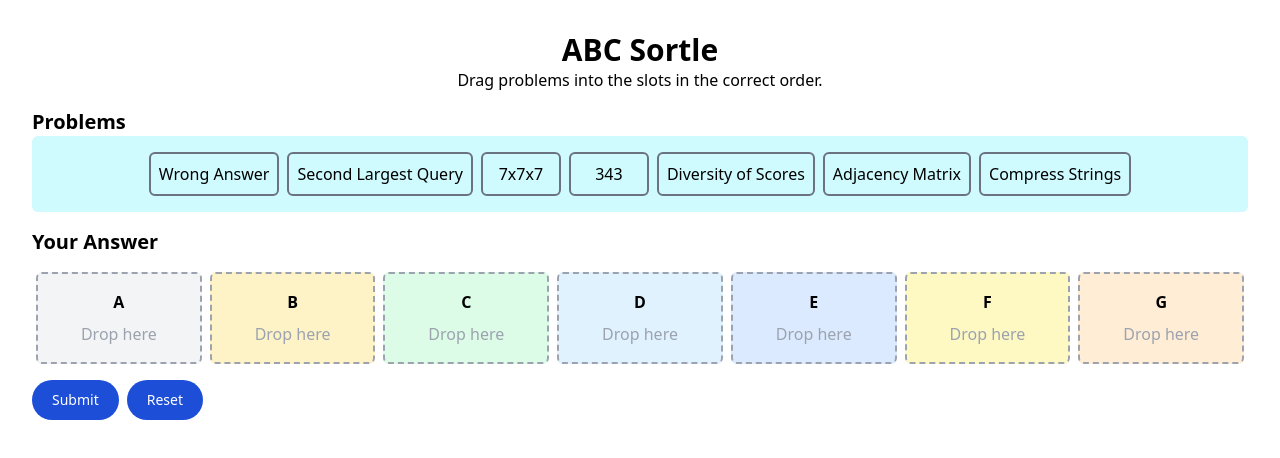
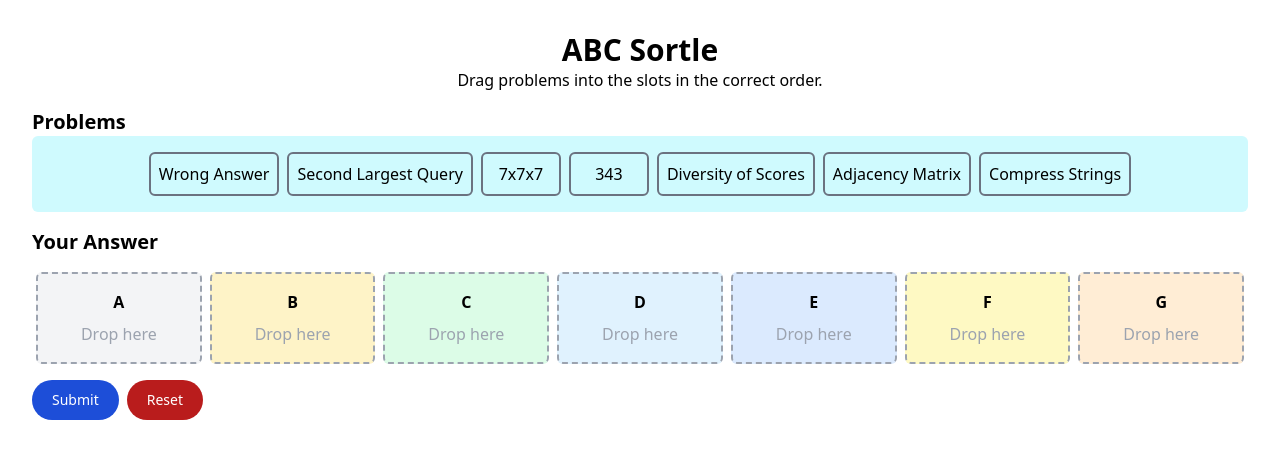
Before and after one commit to Hyoka7/sortle, a Next.js app: page / in a window 1280 px wide. Shown: the top 458 px of the page. Built offline with nearby package versions, Linux system fonts and the light colour scheme.

Commit message:
clsx入れてみた

```diff
--- a/src/app/components/sortle/AnswerSlot.tsx
+++ b/src/app/components/sortle/AnswerSlot.tsx
@@ -1,5 +1,6 @@
 "use client";
 import { useDroppable } from "@dnd-kit/core";
+import clsx from "clsx";
 import SortableSlotItem from "./SortableSlotItem";
 import type { Problem } from "./types";
 
@@ -26,11 +27,16 @@ export default function AnswerSlot({
     index: number;
 }) {
     const { setNodeRef, isOver } = useDroppable({ id });
-    const bgClass = isOver ? "bg-blue-200" : bgColors[index];
     return (
         <div
             ref={setNodeRef}
-            className={`flex flex-col flex-1 border-2 border-dashed border-gray-400 rounded-md m-1 p-4 min-w-[120px] text-center  ${bgClass}`}
+            className={clsx(
+                "flex flex-col flex-1 border-2 border-dashed border-gray-400 rounded-md m-1 p-4 min-w-[120px] text-center",
+                {
+                    "bg-blue-200": isOver,
+                    [bgColors[index]]: !isOver,
+                }
+            )}
         >
             <div className="font-bold mb-2">{label}</div>
             {problem ? (
--- a/src/app/components/sortle/Game.tsx
+++ b/src/app/components/sortle/Game.tsx
@@ -1,6 +1,7 @@
 "use client";
 import { DndContext, pointerWithin, rectIntersection, CollisionDetection } from "@dnd-kit/core";
 import { SortableContext, rectSortingStrategy } from "@dnd-kit/sortable";
+import clsx from "clsx";
 import ProblemPool from "./ProblemPool";
 import AnswerSlot from "./AnswerSlot";
 import { useSortleGame } from "./useSortleGame";
@@ -45,8 +46,26 @@ export default function Game() {
             </DndContext>
 
             <div className="mt-3">
-                <button onClick={checkAnswer} className="text-white bg-blue-700 hover:bg-blue-800 focus:outline-none focus:ring-4 focus:ring-blue-300 font-medium rounded-full text-sm px-5 py-2.5 text-center me-2 mb-2 dark:bg-blue-600 dark:hover:bg-blue-700 dark:focus:ring-blue-800">Submit</button>
-                <button onClick={reset} className="text-white bg-blue-700 hover:bg-blue-800 focus:outline-none focus:ring-4 focus:ring-red-300 font-medium rounded-full text-sm px-5 py-2.5 text-center me-2 mb-2 dark:bg-red-600 dark:hover:bg-red-700 dark:focus:ring-red-800">Reset</button>
+                <button
+                    onClick={checkAnswer}
+                    className={clsx(
+                        "text-white font-medium rounded-full text-sm px-5 py-2.5 text-center me-2 mb-2 focus:outline-none focus:ring-4",
+                        "bg-blue-700 hover:bg-blue-800 focus:ring-blue-300",
+                        "dark:bg-blue-600 dark:hover:bg-blue-700 dark:focus:ring-blue-800"
+                    )}
+                >
+                    Submit
+                </button>
+                <button
+                    onClick={reset}
+                    className={clsx(
+                        "text-white font-medium rounded-full text-sm px-5 py-2.5 text-center me-2 mb-2 focus:outline-none focus:ring-4",
+                        "bg-red-700 hover:bg-red-800 focus:ring-red-300",
+                        "dark:bg-red-600 dark:hover:bg-red-700 dark:focus:ring-red-800"
+                    )}
+                >
+                    Reset
+                </button>
             </div>
 
             {result && <h2 className="mt-3 text-lg font-semibold">{result}</h2>}
--- a/src/app/components/sortle/ProblemPool.tsx
+++ b/src/app/components/sortle/ProblemPool.tsx
@@ -1,5 +1,6 @@
 "use client";
 import { useDroppable } from "@dnd-kit/core";
+import clsx from "clsx";
 import SortableItem from "./SortableItem";
 import type { Problem } from "./types";
 
@@ -9,7 +10,12 @@ export default function ProblemPool({ problems }: { problems: Problem[] }) {
     return (
         <div
             ref={setNodeRef}
-            className={`flex flex-wrap justify-center p-3 rounded-md bg-cyan-100 ${isOver ? "bg-green-100" : ""}`}
+            className={clsx(
+                "flex flex-wrap justify-center p-3 rounded-md bg-cyan-100",
+                {
+                    "bg-green-100": isOver,
+                }
+            )}
         >
             {problems.map((p) => (
                 <SortableItem key={p.id} id={p.id} name={p.name} className="m-1" />
--- a/src/app/components/sortle/SortableItem.tsx
+++ b/src/app/components/sortle/SortableItem.tsx
@@ -1,5 +1,6 @@
 "use client";
 import { useSortable } from "@dnd-kit/sortable";
+import clsx from "clsx";
 import { CSS } from "@dnd-kit/utilities";
 
 type Props = {
@@ -16,9 +17,10 @@ export default function SortableItem({ id, name, className }: Props) {
             ref={setNodeRef}
             {...attributes}
             {...listeners}
-            className={`p-2 m-1 rounded-md cursor-grab min-w-[80px] text-center border-2 border-gray-500 w-auto break-words
-        ${className ?? ""}
-      `}
+            className={clsx(
+                "p-2 m-1 rounded-md cursor-grab min-w-[80px] text-center border-2 border-gray-500 w-auto break-words",
+                className
+            )}
             style={{
                 transform: CSS.Transform.toString(transform),
                 transition,
--- a/src/app/components/sortle/SortableSlotItem.tsx
+++ b/src/app/components/sortle/SortableSlotItem.tsx
@@ -1,5 +1,6 @@
 "use client";
 import { useSortable } from "@dnd-kit/sortable";
+import clsx from "clsx";
 import { CSS } from "@dnd-kit/utilities";
 
 export default function SortableSlotItem({ id, name }: { id: string; name: string }) {
@@ -11,6 +12,9 @@ export default function SortableSlotItem({ id, name }: { id: string; name: strin
             transform: CSS.Transform.toString(transform),
             transition,
         }} {...attributes} {...listeners} className="p-2 bg-gray-100 rounded-md cursor-grab min-w-[80px] text-center break-words border-2 border-gray-900">
+            className={clsx(
+                "p-2 bg-gray-100 rounded-md cursor-grab min-w-[80px] text-center break-words border-2 border-gray-900"
+            )}
             {name}
         </div>
     );
```
Also changed, not shown: 1 other file (tests, documents, lock files or other folders).
